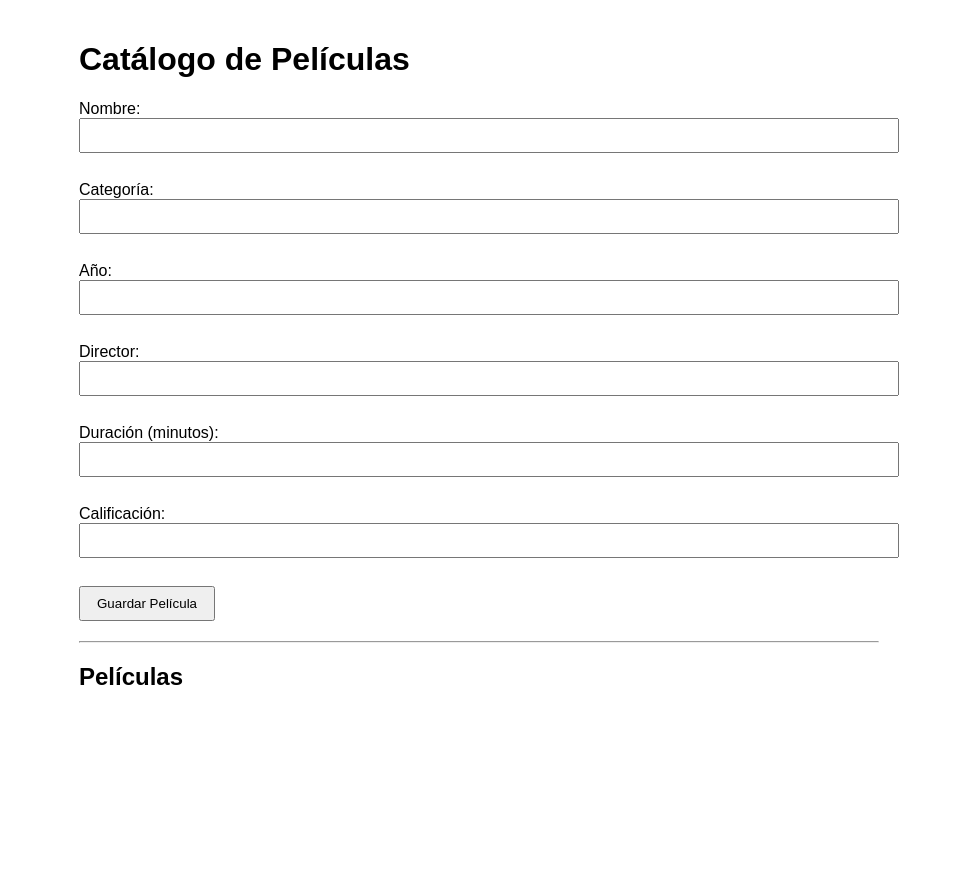
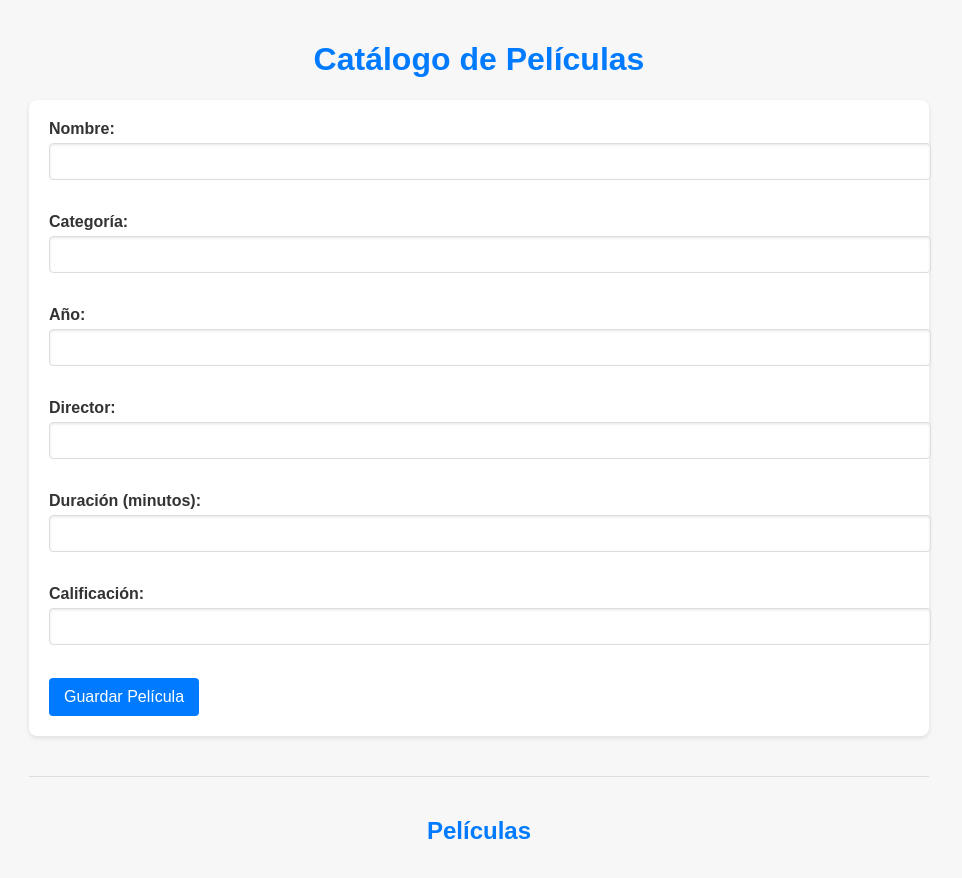
Before and after one commit to mig2807/CatalogoPelicula, a website: page public/index.html in a window 1280 px wide. Shown: the whole page, without its empty margins (161-1123 px from the left). Before the commit the page ends 800 px from the top, so only its background shows below. Drawn offline with Linux system fonts and the light colour scheme; no server answers.

Commit message:
css cahnges

```diff
--- a/public/index.html
+++ b/public/index.html
@@ -6,26 +6,67 @@
     <title>Catálogo de Películas</title>
     <style>
         body {
-            font-family: Arial, sans-serif;
-            max-width: 800px;
+            font-family: 'Arial', sans-serif;
+            background-color: #f7f7f7;
+            color: #333;
+            max-width: 900px;
             margin: 0 auto;
             padding: 20px;
         }
 
-        form {
-            margin-bottom: 20px;
+        h1 {
+            text-align: center;
+            color: #007BFF;
         }
 
-        input {
-            display: block;
-            margin-bottom: 10px;
-            padding: 8px;
-            width: 100%;
+        form {
+            background-color: #fff;
+            padding: 20px;
+            border-radius: 8px;
+            box-shadow: 0 2px 5px rgba(0, 0, 0, 0.1);
+            margin-bottom: 30px;
         }
 
-        button {
-            padding: 8px 16px;
-            margin-right: 10px;
+        form label {
+            font-weight: bold;
+            margin-bottom: 5px;
+            display: block;
+        }
+
+        form input {
+            display: block;
+            width: 100%;
+            padding: 10px;
+            margin-bottom: 15px;
+            border: 1px solid #ddd;
+            border-radius: 4px;
+            box-shadow: inset 0 1px 3px rgba(0, 0, 0, 0.1);
+        }
+
+        form button {
+            background-color: #007BFF;
+            color: white;
+            padding: 10px 15px;
+            border: none;
+            border-radius: 4px;
+            cursor: pointer;
+            font-size: 16px;
+        }
+
+        form button:hover {
+            background-color: #0056b3;
+        }
+
+        hr {
+            border: none;
+            border-top: 1px solid #ddd;
+            margin: 40px 0;
+        }
+
+        h2 {
+            text-align: center;
+            margin-bottom: 20px;
+            color: #007BFF;
         }
 
         ul {
@@ -34,19 +75,44 @@
         }
 
         li {
-            margin-bottom: 10px;
-            padding: 10px;
-            background: #f4f4f4;
-            border-radius: 5px;
+            background-color: #fff;
+            margin-bottom: 15px;
+            padding: 15px;
+            border-radius: 8px;
+            box-shadow: 0 2px 5px rgba(0, 0, 0, 0.1);
+            display: flex;
+            justify-content: space-between;
+            align-items: center;
         }
 
         li strong {
-            display: block;
+            font-size: 18px;
+            color: #333;
         }
 
         li button {
+            background-color: #dc3545;
+            color: white;
+            padding: 8px 12px;
+            border: none;
+            border-radius: 4px;
+            cursor: pointer;
+            font-size: 14px;
+        }
+
+        li button:hover {
+            background-color: #c82333;
+        }
+
+        li button.editar {
+            background-color: #ffc107;
             margin-right: 10px;
         }
+
+        li button.editar:hover {
+            background-color: #e0a800;
+        }
+
     </style>
 
 </head>
```
